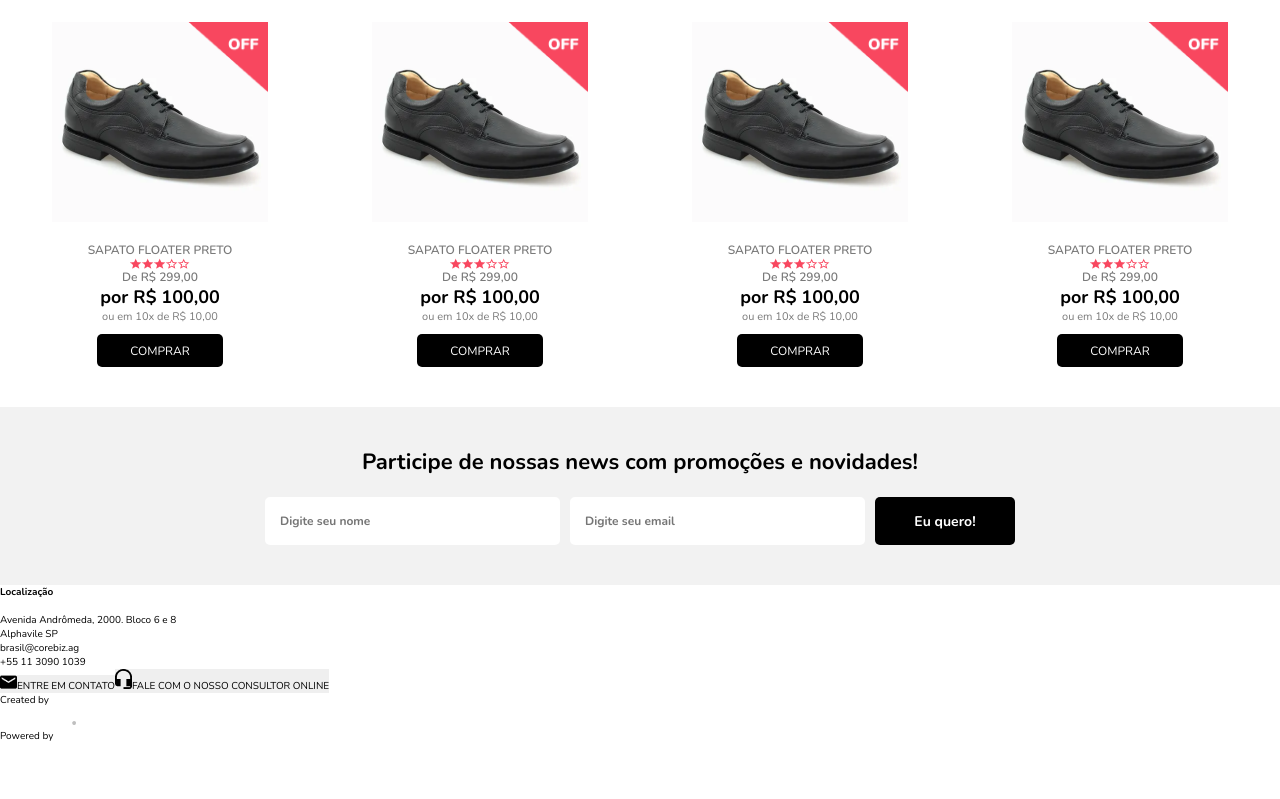
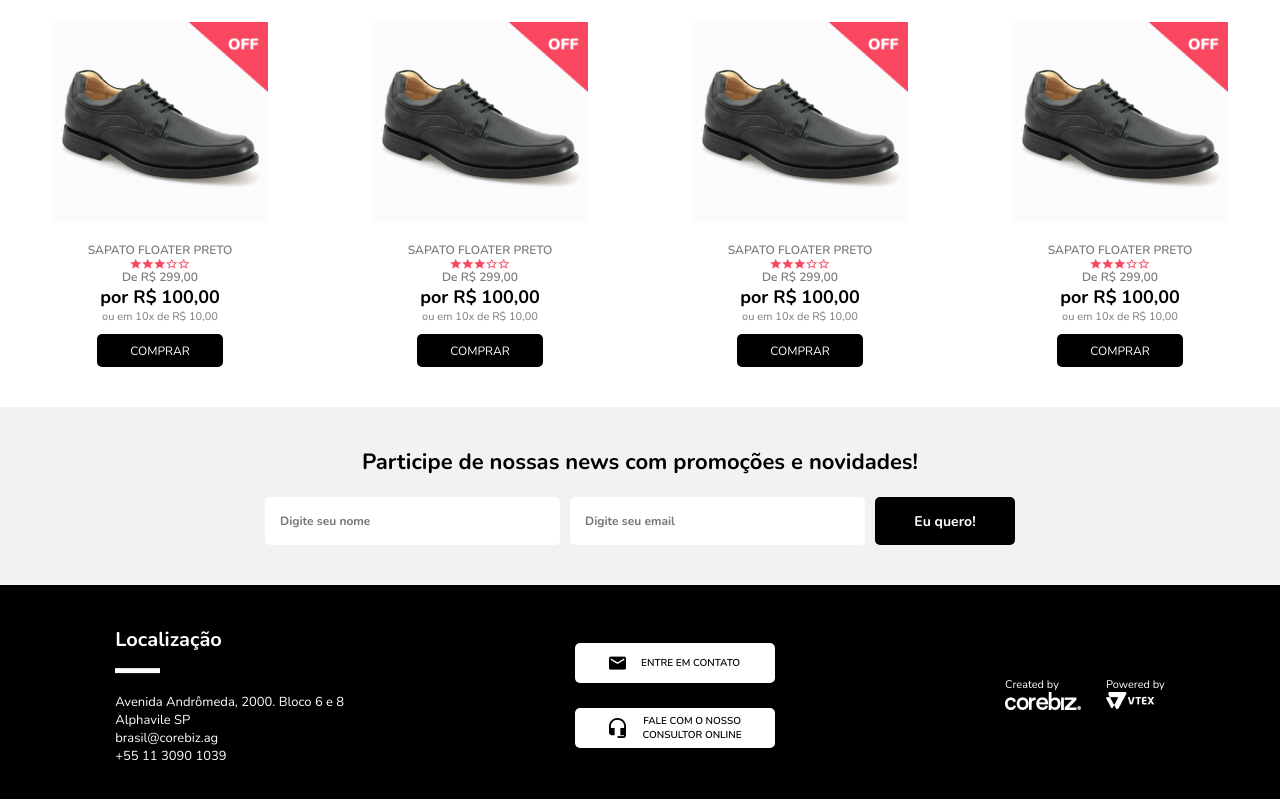
Before and after one commit to rmmena123/ps-corebiz, a React (Create React App) app: page / in a window 1280 px wide. Shown: the part 586-1385 px from the top of the page. Before the commit the page ends 1350 px from the top, so only its background shows below. Built offline with nearby package versions, Linux system fonts and the light colour scheme.

Commit message:
Componente Footer #2 e Componente Banner #3
- Visual responsivo do Footer implementado
- Ajustes no tamanho da fonte do texto do Banner

```diff
--- a/src/pages/Home/index.js
+++ b/src/pages/Home/index.js
@@ -208,12 +208,14 @@ function App() {
 			</S.Main>
 
 			<S.Footer>
-				<div>
+				<div className="addressFooter">
 					<h2>Localização</h2>
-					<img src={BorderTitleWhite} alt="Borda Branca"></img>
-				</div>
+					<img
+						src={BorderTitleWhite}
+						alt="Borda Branca"
+						className="borderFooter"
+					></img>
 
-				<div>
 					<ul>
 						<li>Avenida Andrômeda, 2000. Bloco 6 e 8</li>
 						<li>Alphavile SP</li>
@@ -222,19 +224,19 @@ function App() {
 					</ul>
 				</div>
 
-				<div>
+				<div className="buttonsFooter">
 					<button>
 						<img src={EmailIcon} alt="Ícone E-mail"></img>
-						ENTRE EM CONTATO
+						<p>ENTRE EM CONTATO</p>
 					</button>
 
 					<button>
 						<img src={ContactIcon} alt="Ícone E-mail"></img>
-						FALE COM O NOSSO CONSULTOR ONLINE
+						<p>FALE COM O NOSSO CONSULTOR ONLINE</p>
 					</button>
 				</div>
 
-				<div>
+				<div className="LogosFooter">
 					<div>
 						<p>Created by</p>
 						<img src={LogoWhite} alt="Logo Corebiz"></img>
--- a/src/pages/Home/styles.js
+++ b/src/pages/Home/styles.js
@@ -136,7 +136,7 @@ export const BannerParagraph = styled.div`
 		}
 
 		p:last-child {
-			font-size: 3rem;
+			font-size: 2.5rem;
 		}
 	}
 `;
@@ -316,4 +316,100 @@ export const NewsletterSection = styled.section`
 `;
 
 // ---------- Main ----------
-export const Footer = styled.footer``;
+export const Footer = styled.footer`
+	width: 100%;
+	min-height: 22rem;
+	background-color: var(--bg-font-black);
+	color: var(--bg-font-white);
+	display: flex;
+	flex-wrap: wrap;
+	justify-content: space-around;
+	align-items: center;
+
+	& .addressFooter h2 {
+		font-size: 2rem;
+		font-weight: 700;
+		margin-bottom: 1.5rem;
+	}
+
+	& .addressFooter .borderFooter {
+		margin-bottom: 1.5rem;
+	}
+
+	& .addressFooter li {
+		font-size: 1.3rem;
+	}
+
+	& .buttonsFooter {
+		display: flex;
+		flex-direction: column;
+		justify-content: center;
+		align-items: center;
+	}
+
+	& .buttonsFooter button {
+		width: 20rem;
+		padding: 1.6rem;
+		height: 4rem;
+		display: flex;
+		justify-content: center;
+		align-items: center;
+		margin-bottom: 2.5rem;
+		border-radius: 0.5rem;
+		background-color: var(--bg-font-white);
+		font-weight: 600;
+		cursor: pointer;
+	}
+
+	& .buttonsFooter button:last-child {
+		margin-bottom: 0;
+	}
+
+	& .buttonsFooter button img {
+		margin-right: 1.5rem;
+	}
+
+	& .buttonsFooter button:last-child {
+		& img {
+			margin-left: 1.8rem;
+			margin-right: 0;
+		}
+	}
+
+	& .LogosFooter {
+		display: flex;
+		justify-content: space-around;
+		align-items: center;
+	}
+
+	& .LogosFooter div {
+		margin-right: 2.5rem;
+	}
+
+	& .LogosFooter div:last-child {
+		margin-right: 0;
+	}
+
+	& .LogosFooter p {
+		font-size: 1.1rem;
+	}
+
+	& .LogosFooter img {
+		cursor: pointer;
+	}
+
+	@media (max-width: 650px) {
+		padding: 3rem 0;
+		flex-direction: column;
+		justify-content: center;
+		flex-wrap: nowrap;
+
+		& .addressFooter {
+			margin-bottom: 3rem;
+		}
+
+		& .LogosFooter {
+			margin-top: 3rem;
+		}
+	}
+`;
```
